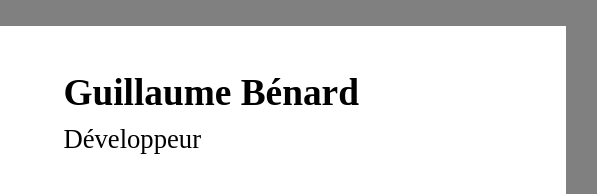
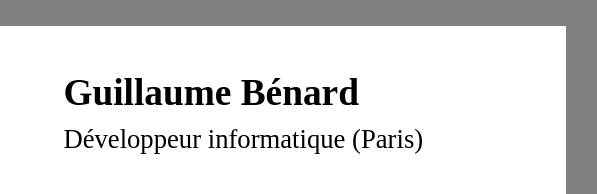
Before and after one commit to benard-g/CV, a website: page src/index.html in a window 1280 px wide. Shown: the top 194 px of the page, 471-1068 px from the left. Drawn offline with Linux system fonts and the light colour scheme.

Commit message:
Add city

```diff
--- a/src/index.html
+++ b/src/index.html
@@ -18,7 +18,7 @@
 
         <div class="header-content-container">
             <h1>Guillaume Bénard</h1>
-            <p>Développeur</p>
+            <p>Développeur informatique (Paris)</p>
         </div>
     </div>
 
```
